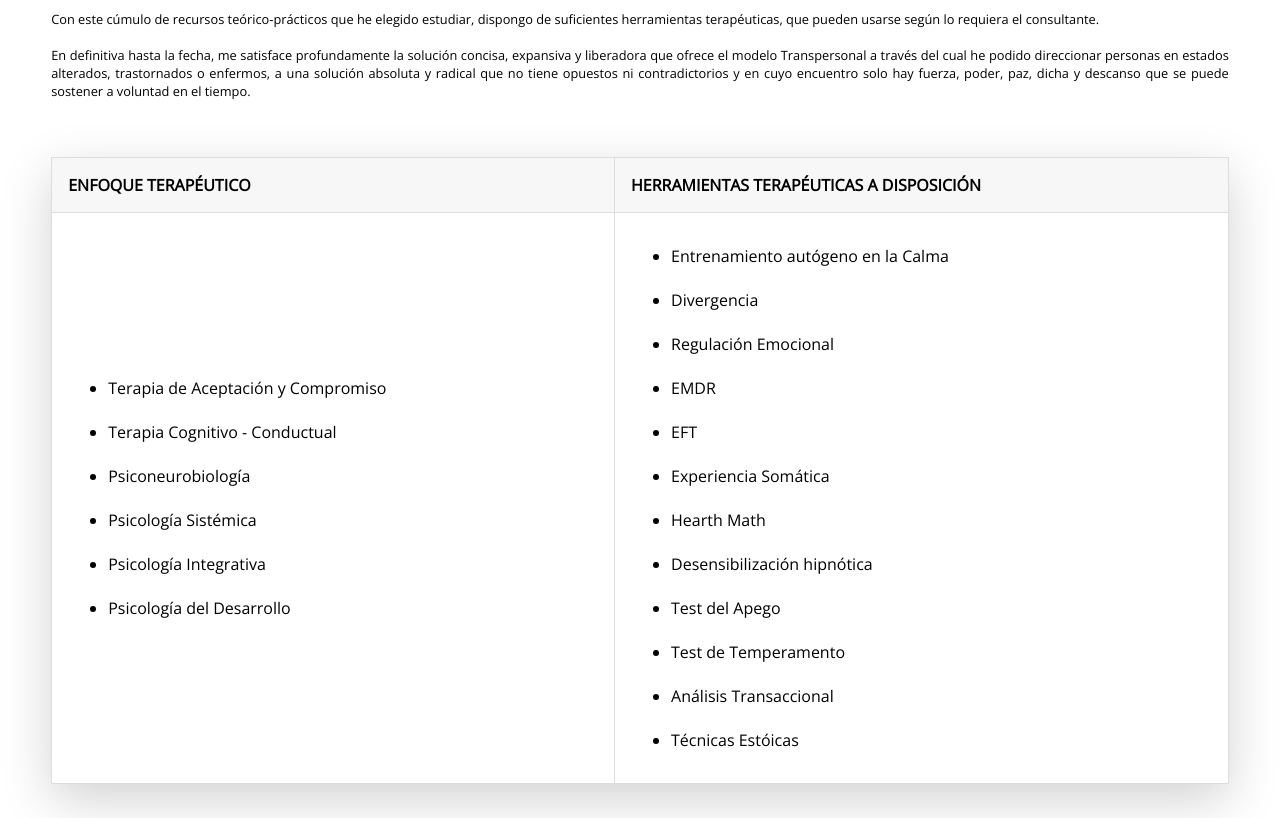
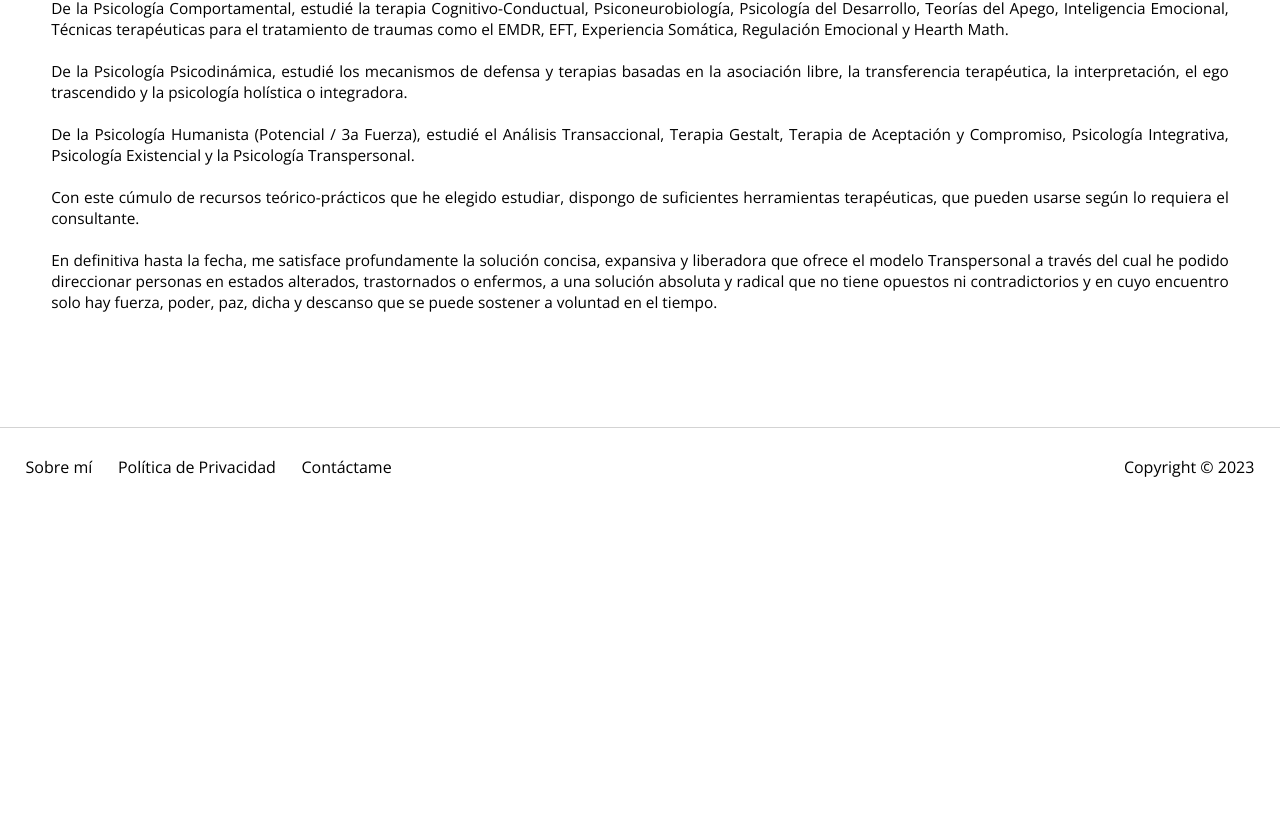
Before and after one commit to guillesotelo/angelita, a React (Create React App) app: page /profesion-y-servicio in a window 1280 px wide. Shown: the part 702-1520 px from the top of the page. After the commit the page ends 1207 px from the top, so only its background shows below. Built offline with nearby package versions, Linux system fonts and the light colour scheme.

Commit message:
fixed typos

```diff
--- a/src/pages/Metodologies/Metodologies.tsx
+++ b/src/pages/Metodologies/Metodologies.tsx
@@ -6,7 +6,7 @@ export default function Metodologies({ }: Props) {
     window.scrollTo({ top: 0, behavior: 'smooth' })
     return (
         <div className="page__container">
-            <h1 className="page__title">Metodolohgía en Sesión</h1>
+            <h1 className="page__title">Metodología en Sesión</h1>
             <p className="page__text">
                 <strong>Afecto - Formación – Reflexión - Interactividad – Práctica</strong>
             </p>
--- a/src/pages/Mission/Mission.tsx
+++ b/src/pages/Mission/Mission.tsx
@@ -3,23 +3,35 @@ import React from 'react'
 type Props = {}
 
 export default function Mission({ }: Props) {
-    window.scrollTo({ top: 0, behavior: 'smooth' })
-    return (
+  window.scrollTo({ top: 0, behavior: 'smooth' })
+  return (
     <div className="page__container">
-      <h1 className="page__title">Misión General</h1>
+      <h1 className="page__title">Con una Misión</h1>
       <p className="page__text">
-        Quiero promover una PSICOLOGÍA AFECTUOSA y DIVERGENTE, cercana, de igual a igual, asequible en todos los sentidos, donde podamos, consultante y  terapeuta, sanar y expandirnos a través de la experiencia del ser libre. Con la práctica de la psicología afectuosa, el sufrimiento, la incomprensión, el dolor y la enfermedad son solo excusas para encontrarse el uno en el otro y trascenderlo juntos. A través del pensamiento divergente, saldremos del tipo de pensamiento lógico-lineal de  la psicología popular de  “casa” o de “a pie”; aprenderemos a darle la vuelta a todo pensamiento que causa algún tipo de deterioro, dolor, adicción o sufrimiento.
-        Para ello, encuentro muy apropiado promover la PSICOTERAPIA GRUPAL,  ya que ella funciona como un medio sinérgico y  altamente EFICIENTE en cuanto a sanidad psicológica se refiere, a la vez que  ahorra recursos, energía, tiempo, dinero y se pasa muy bien.
+        Quiero promover una psicología afectuosa y divergente PSICOLOGÍA AFECTUOSA y DIVERGENTE, cercana, de igual a igual, asequible en todos los sentidos, donde podamos, consultante y terapeuta, sanar y expandirnos a través de la experiencia del ser libre.
+        <br />
+        Con la práctica de la psicología afectuosa, el sufrimiento, la incomprensión, el dolor y la enfermedad son solo excusas para encontrarse el uno en el otro y trascenderlo juntos.
+        <br />
+        A través del pensamiento divergente, saldremos del tipo de pensamiento lógico-lineal de la psicología popular de “casa” o de “a pie”; aprenderemos a darle la vuelta a todo pensamiento que causa algún tipo de deterioro, dolor, adicción o sufrimiento.
+        <br /><br />
+        Para ello, encuentro muy apropiado promover la PSICOTERAPIA GRUPAL, ya que ella funciona como un medio sinérgico y altamente EFICIENTE en cuanto a sanidad psicológica se refiere, a la vez que ahorra recursos, energía, tiempo, dinero y se pasa muy bien.
+        <br /><br />
+        <strong>Como persona quiero:</strong>
+        <br />
+        Todo lo verdaderamente bueno que quiero para el otro, lo quiero para mi y viceversa.
+        <br />
+        Disfrutar mi ser, experimentar el cambio en la manera de pensar, dedicar tiempo a reflexionar y a decantar lo que he comprendido, permitir mi propia transformación y verme libre del peso de la distorsión y el condicionamiento.
+        <br />
+        Experimentar un cambio de valores y soltar las resistencias frente a asuntos que creo importantes y valiosos pero son simples arbitrariedades.
+        <br /><br />
+        <strong>Como profesional quiero:</strong>
+        <br />
+        Disfrutar mi labor, mi vocación y mi propósito, sin hacer de ella un nicho donde escapar de la verdad.
+        <br />
+        Encontrar la manera de dignificar la profesión y a quienes consultan.
+        <br />
+        Ubicar mi servicio profesional y comprometido dentro de una franja de precio asequible y no hacer de mi servicio algo excluyente en un momento en la historia donde las personas experimentan diversos síntomas de alteración, trastorno y enfermedad mental.
       </p>
-      <br></br>
-      <ul>
-        <li>Todo lo verdaderamente bueno que quiero para el otro, lo quiero para mi y viceversa.</li>
-        <li>Quiero disfrutar mi ser, experimentar el cambio en la manera de pensar, dedicar tiempo a reflexionar y a decantar lo que he comprendido, permitir mi propia transformación y verme libre del peso de la distorsión y el condicionamiento.</li>
-        <li>Quiero disfrutar mi labor, mi vocación y mi propósito, sin hacer de ella un nicho donde escapar de la verdad.</li>
-        <li>Quiero experimentar un cambio de valores y soltar las resistencias frente a asuntos que creo importantes y valiosos pero son simples arbitrariedades.</li>
-        <li>Quiero encontrar la manera de dignificar la profesión y a quienes consultan.</li>
-        <li>Quiero ubicar mi servicio profesional y comprometido  dentro de una franja de precio asequible y no hacer de mi servicio algo excluyente en un momento en la historia donde las personas experimentan diversos síntomas de alteración, trastorno y enfermedad mental.</li>
-      </ul>
     </div>
   )
 }
--- a/src/pages/Profession/Profession.tsx
+++ b/src/pages/Profession/Profession.tsx
@@ -45,58 +45,6 @@ export default function Profession({ }: Props) {
                 <br />
                 En definitiva hasta la fecha, me satisface profundamente la solución concisa, expansiva y liberadora  que ofrece el modelo Transpersonal a través del cual he podido direccionar personas en estados alterados, trastornados o enfermos, a una solución absoluta y radical que no tiene opuestos ni contradictorios y en cuyo encuentro solo hay fuerza, poder, paz, dicha y descanso que se puede sostener a voluntad en el tiempo.
             </p>
-            <br />
-            <br />
-            <table>
-                <tr>
-                    <th>ENFOQUE TERAPÉUTICO</th>
-                    <th>HERRAMIENTAS  TERAPÉUTICAS A DISPOSICIÓN</th>
-                </tr>
-                <tr>
-                    <td>
-                        <ul>
-                            <li>Terapia de Aceptación y Compromiso</li>
-                            <br />
-                            <li>Terapia Cognitivo - Conductual</li>
-                            <br />
-                            <li>Psiconeurobiología</li>
-                            <br />
-                            <li>Psicología  Sistémica</li>
-                            <br />
-                            <li>Psicología Integrativa</li>
-                            <br />
-                            <li>Psicología del Desarrollo</li>
-                        </ul>
-                    </td>
-                    <td>
-                        <ul>
-                            <li>Entrenamiento autógeno en la Calma</li>
-                            <br />
-                            <li>Divergencia</li>
-                            <br />
-                            <li>Regulación Emocional</li>
-                            <br />
-                            <li>EMDR</li>
-                            <br />
-                            <li>EFT</li>
-                            <br />
-                            <li>Experiencia Somática</li>
-                            <br />
-                            <li>Hearth Math</li>
-                            <br />
-                            <li>Desensibilización hipnótica</li>
-                            <br />
-                            <li>Test del Apego</li>
-                            <br />
-                            <li>Test de Temperamento</li>
-                            <br />
-                            <li>Análisis Transaccional</li>
-                            <br />
-                            <li>Técnicas Estóicas</li>
-                        </ul>
-                    </td>
-                </tr>
-            </table>
         </div>
     )
 }
--- a/src/scss/_pages.scss
+++ b/src/scss/_pages.scss
@@ -28,7 +28,7 @@
 
     &__text {
         // width: 70%;
-        font-size: 1vw;
+        font-size: 1.2vw;
         text-align: justify;
     }
 }
```
